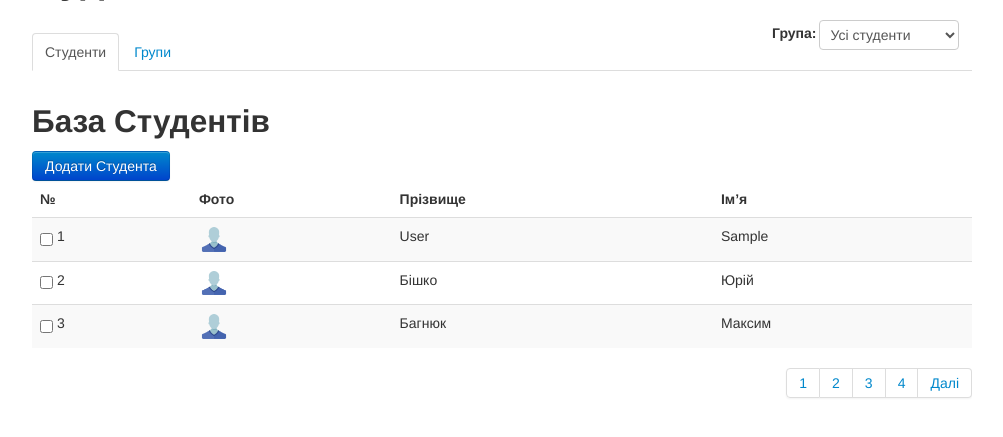
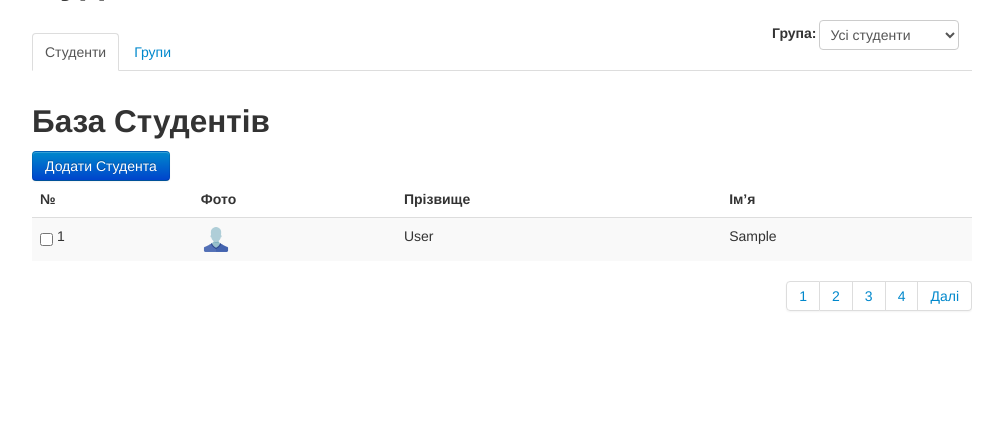
Before and after one commit to alexander-vielimchanitsia/studentapp, a Python web app: template templates/index.html in a window 1280 px wide. Shown: the part 50-487 px from the top of the page, without its empty margins (138-1141 px from the left). Run offline with Jinja, Linux system fonts and the light colour scheme; the template is opened without the code that fills it: most values are stand-ins (such as "Sample title", 1, 10 or a date in 2020).

Commit message:
Добавив цикл в індекс файл, і ще пару фіксів

```diff
--- a/studentapp/forms.py
+++ b/studentapp/forms.py
@@ -5,7 +5,7 @@ from models import Student, TableGroup
 class StudentForm(ModelForm):
     class Meta:
         model = Student
-        fields = ['first_neme', 'last_name', 'middle_name', 'date', 'foto', 'stud_bilet', 'stud_group']
+        fields = '__all__'
 
 class TableGroupForm(ModelForm):
     class Meta:
--- a/templates/add_student.html
+++ b/templates/add_student.html
@@ -20,7 +20,7 @@
         <div class="tab-pane active" id="tab1">
           <h4>Заповнення нового студента</h4>
         </div>
-        <form class="form-horizontal" action="/">
+        <form class="form-horizontal" action="/index/">
           {{ form }}
           <div class="control-group">
             <label class="control-label" for="first_name">Ім’я</label>
--- a/templates/index.html
+++ b/templates/index.html
@@ -40,24 +40,14 @@
             </tr>
           </thead>
           <tbody>
+            {% for student in index %}
             <tr>
-              <td><input type="checkbox" id="inlineCheckbox1"> 1</td>
+              <td><input type="checkbox" id="inlineCheckbox1"> {{ studentapp_student.id }}</td>
               <td><img src="../static/img/foto_icon.png" style="width:30px"></td>
               <td>{{ studentapp_student.last_name }}</td>
               <td>{{ studentapp_student.first_name }}</td>
             </tr>
-            <tr>
-              <td><input type="checkbox" id="inlineCheckbox1"> 2</td>
-              <td><img src="../static/img/foto_icon.png" style="width:30px"></td>
-              <td>Бішко</td>
-              <td>Юрій</td>
-            </tr>
-            <tr>
-              <td><input type="checkbox" id="inlineCheckbox1"> 3</td>
-              <td><img src="../static/img/foto_icon.png" style="width:30px"></td>
-              <td>Багнюк</td>
-              <td>Максим</td>
-            </tr>
+            {% endfor %}
           </tbody>
         </table>
           <div class="pagination pagination-right">
```
Also changed, not shown: studentapp/views.py (+5 -4 lines), None/foto_icon.png (added), None/foto_igor.png (added), db.sqlite3 (added).
